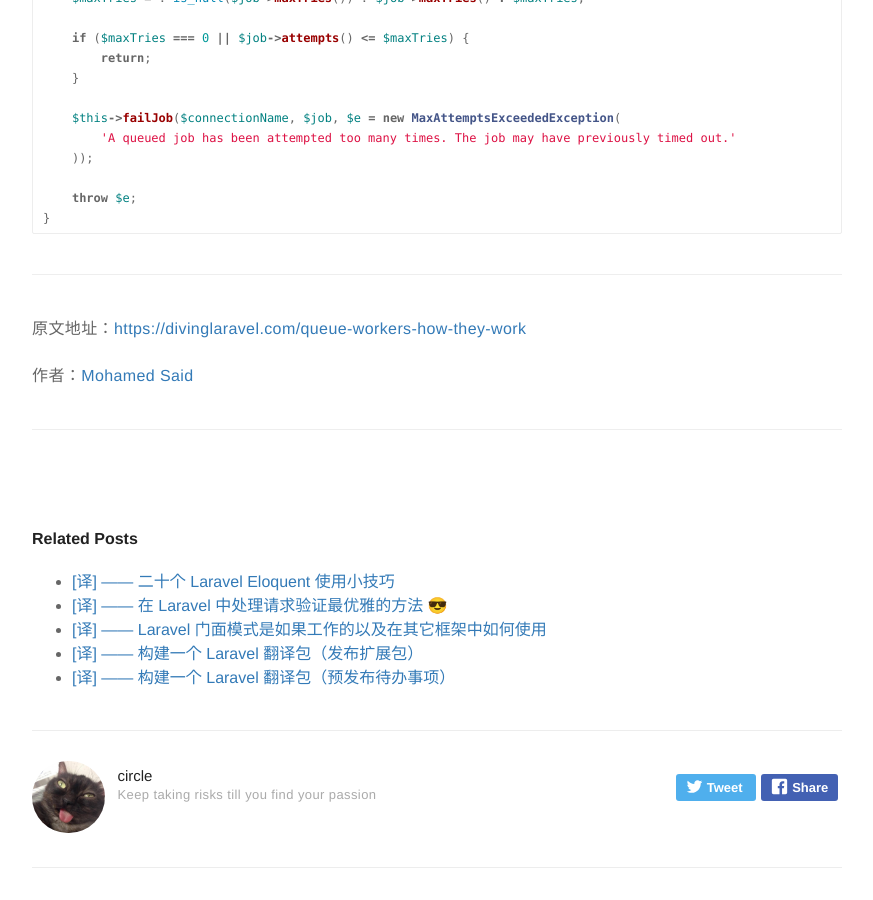
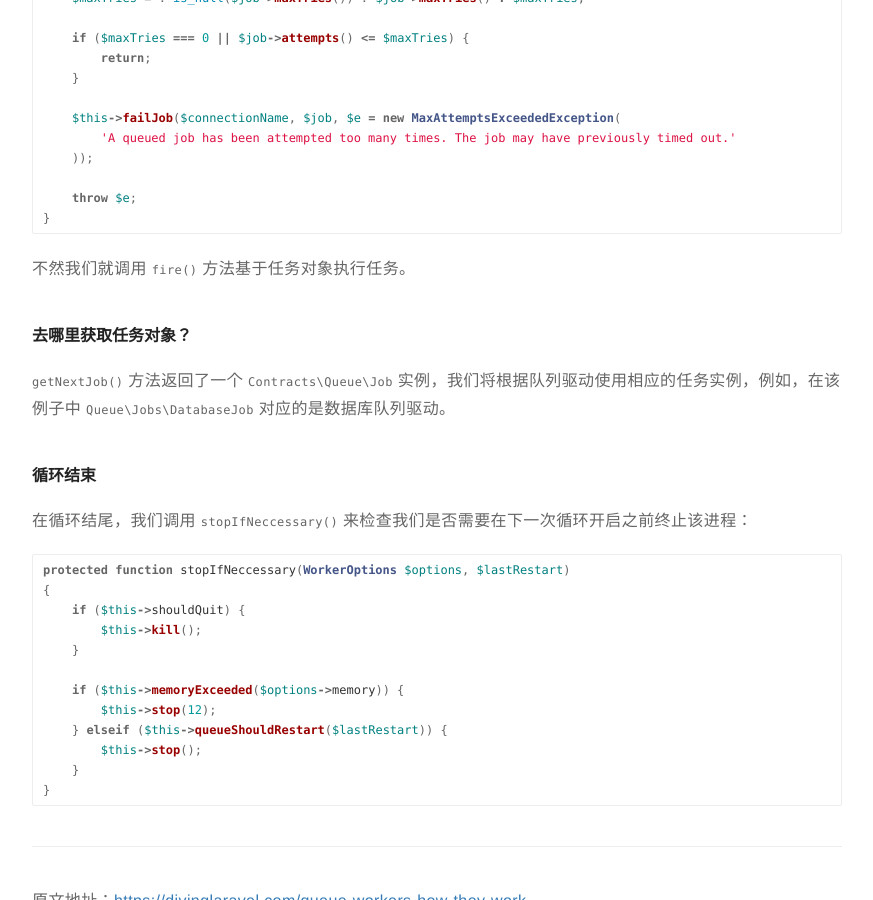
Before and after one commit to rust17/blog, a Jekyll site: the page built from _posts/second/2019-04-24-queue-workers-how-they-work.markdown, in a window 1280 px wide and 900 px high, scrolled down 9060 px. Shown: the whole window, without its empty margins (203-1076 px from the left). Built offline with Jekyll 4.4.1, drawn with Linux system fonts in a browser that asks for light colours.

Commit message:
modified:   _posts/second/2019-04-24-queue-workers-how-they-work.markdown

````diff
--- a/_posts/second/2019-04-24-queue-workers-how-they-work.markdown
+++ b/_posts/second/2019-04-24-queue-workers-how-they-work.markdown
@@ -434,6 +434,31 @@ protected function markJobAsFailedIfAlreadyExceedsMaxAttempts($connectionName, $
 }
 ```
 
+不然我们就调用 `fire()` 方法基于任务对象执行任务。
+
+#### 去哪里获取任务对象？
+
+`getNextJob()` 方法返回了一个 `Contracts\Queue\Job` 实例，我们将根据队列驱动使用相应的任务实例，例如，在该例子中 `Queue\Jobs\DatabaseJob` 对应的是数据库队列驱动。
+
+#### 循环结束
+
+在循环结尾，我们调用 `stopIfNeccessary()` 来检查我们是否需要在下一次循环开启之前终止该进程：
+
+```php
+protected function stopIfNeccessary(WorkerOptions $options, $lastRestart)
+{
+    if ($this->shouldQuit) {
+        $this->kill();
+    }
+
+    if ($this->memoryExceeded($options->memory)) {
+        $this->stop(12);
+    } elseif ($this->queueShouldRestart($lastRestart)) {
+        $this->stop();
+    }
+}
+```
+
 ---
 原文地址：[https://divinglaravel.com/queue-workers-how-they-work](https://divinglaravel.com/queue-workers-how-they-work)
 
````
